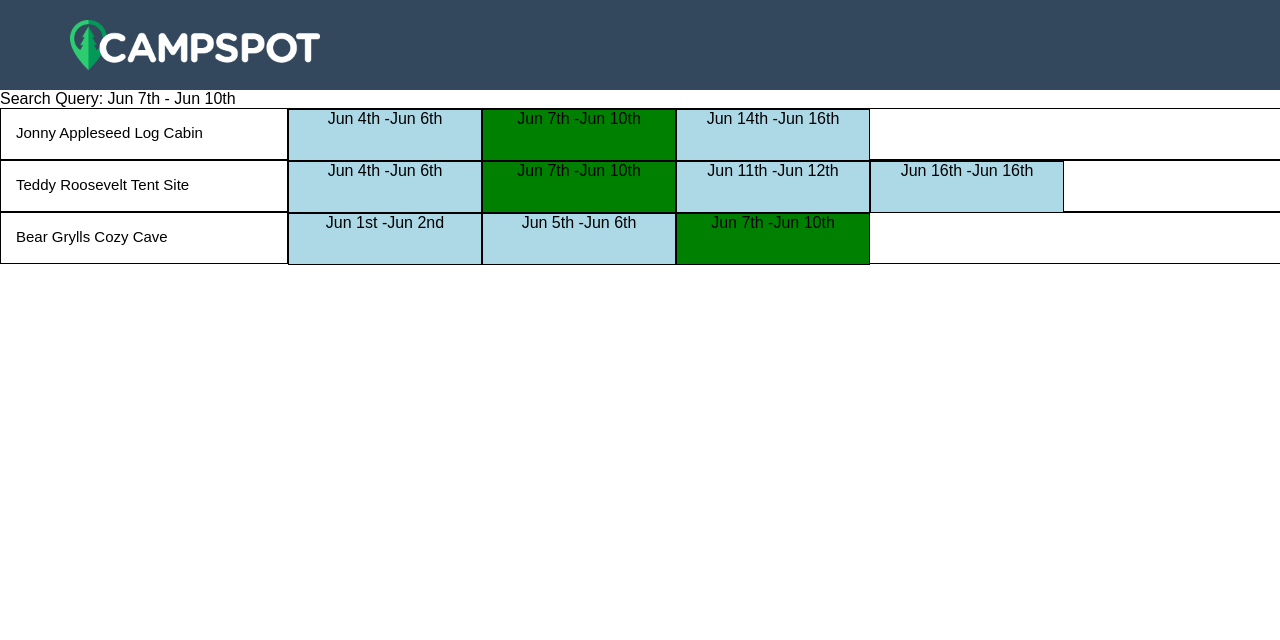
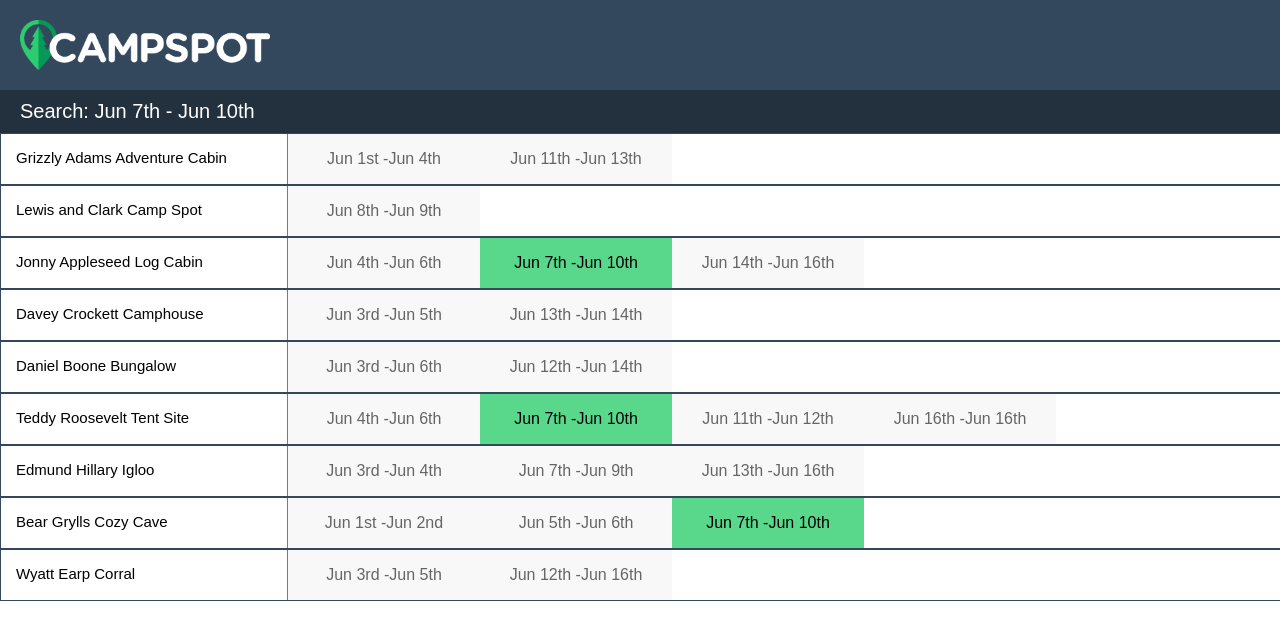
Before and after one commit to LocalGhostMedia/csdemo, a React (Create React App) app: page / in a window 1280 px wide. Shown: the top 640 px of the page. Built offline with nearby package versions, Linux system fonts and the light colour scheme.

Commit message:
Update UI and tighten code

```diff
--- a/src/App.css
+++ b/src/App.css
@@ -4,7 +4,6 @@
 
 .campspot-logo {
   height: 50px;
-  margin-left: 50px;
 }
 
 .campspot-header {
@@ -29,13 +28,13 @@
     position: relative;
     height: 50px;
     width: 100%;
-    border: 1px solid black;
+    border: 1px solid #34485d;
 }
 
 .campsite-name {
     padding: 15px;
     font-size: 15px;
-    border-right: 1px solid black;
+    border-right: 1px solid #1ab063;
     width: 20%;
     position: relative;
 }
@@ -48,14 +47,30 @@
 }
 
 .reservation-dates {
+    display: flex;
+    justify-content: center;
+    align-items: center;
     position: relative;
     height: 50px;
     width: 15vw;
-    background: lightblue;
-    border: 1px solid black;
+    background: #f4f4f4;
     text-align: center;
+    opacity: .6;
+    transition: opacity 250ms ease;
+}
+.reservation-dates:hover {
+    opacity: 1;
 }
 
-.search-query-block {
-    background: green;
+.search-query {
+    padding: 10px;
+    padding-left: 20px;
+    font-size: 20px;
+    background: #23313f;
+    color: white;
 }
+
+.search-query-reservation {
+    opacity: 1;
+    background: #30cd6fcc;
+}
--- a/src/components/Campsites.js
+++ b/src/components/Campsites.js
@@ -14,7 +14,7 @@
         let searchDuration = Moment.duration(searchEndDate.diff(searchStartDate)).asDays();
         debugger;
         // Get all gap rule values together
-        let gapRules = Object.values(this.props.gapRules);
+        let gapRules = this.props.gapRules;
 
         // Map all campsites to return HTML structure and create reservation components.
         let campsites = this.props.campsites
@@ -29,24 +29,29 @@
                 .filter(reservation => {
                     let resStartDate = Moment(reservation.startDate);
                     let resEndDate = Moment(reservation.endDate);
-                    let resDuration = Moment.duration(resEndDate.diff(resStartDate)).asDays();
                     let resEndToSearchStart = Moment.duration(searchStartDate.diff(resEndDate)).asDays();
                     let searchEndtoResStart = Moment.duration(resStartDate.diff(searchEndDate)).asDays();
                     let isReservationValid = true;
 
                     for (let rule of gapRules) {
+                        // Start gap is gap between reservation endDate and start of search startDate
                         let startGap = resEndToSearchStart;
+
+                        // End gap is gap between search endDate and reservation startDate
                         let endGap = searchEndtoResStart;
-                        if ((startGap < 0 && Math.abs(startGap) < searchDuration) || startGap === rule.gapSize || (endGap < 0 && Math.abs(endGap) < searchDuration) || endGap === rule.gapSize) {
+
+                        let isStartGapInvalid = (startGap < 0 && Math.abs(startGap) < searchDuration);
+                        let isEndGapInvalid = (endGap < 0 && Math.abs(endGap) < searchDuration)
+                        let isGapSize = (startGap === rule.gapSize || endGap === rule.gapSize);
+
+                        if (isStartGapInvalid || isEndGapInvalid || isGapSize) {
                             isReservationValid = false;
                         }
                     }
                     return isReservationValid;
             });
 
-            if (validReservations.length < campsiteReservations.length) {
-                return;
-            } else {
+            if (!(validReservations.length < campsiteReservations.length)) {
                 campsiteReservations.push({
                     startDate: this.props.search.startDate,
                     endDate: this.props.search.endDate,
--- a/src/components/MainView.js
+++ b/src/components/MainView.js
@@ -5,6 +5,7 @@
 
 class MainView extends Component {
     constructor() {
+        // Create state of application from json data
         super();
         this.state = {
             campsites: CampData.campsites,
@@ -14,12 +15,13 @@
             dateFormat: 'MMM Do'
         }
     }
-
     render() {
         return (
             <div>
                 <div className="search-query">
-                    Search Query: {Moment(this.state.search.startDate).format(this.state.dateFormat)} - {Moment(this.state.search.endDate).format(this.state.dateFormat)}
+                    <span>
+                        Search: {Moment(this.state.search.startDate).format(this.state.dateFormat)} - {Moment(this.state.search.endDate).format(this.state.dateFormat)}
+                    </span>
                 </div>
                 <div className="campgrounds-container">
                     <Campsites
--- a/src/components/Reservations.js
+++ b/src/components/Reservations.js
@@ -6,7 +6,7 @@
         let reservations = this.props.reservations
             .map(reservation => {
                 return (
-                    <div className={"reservation-dates " + (reservation.searchQuery ? 'search-query-block' : '')} >
+                    <div className={"reservation-dates " + (reservation.searchQuery ? 'search-query-reservation' : '')} >
                         <span>
                             {Moment(reservation.startDate).format(this.props.dateFormat)} -
                             {Moment(reservation.endDate).format(this.props.dateFormat)}
```
Also changed, not shown: src/images/logo.svg (deleted), 1 other file (tests, documents, lock files or other folders).
